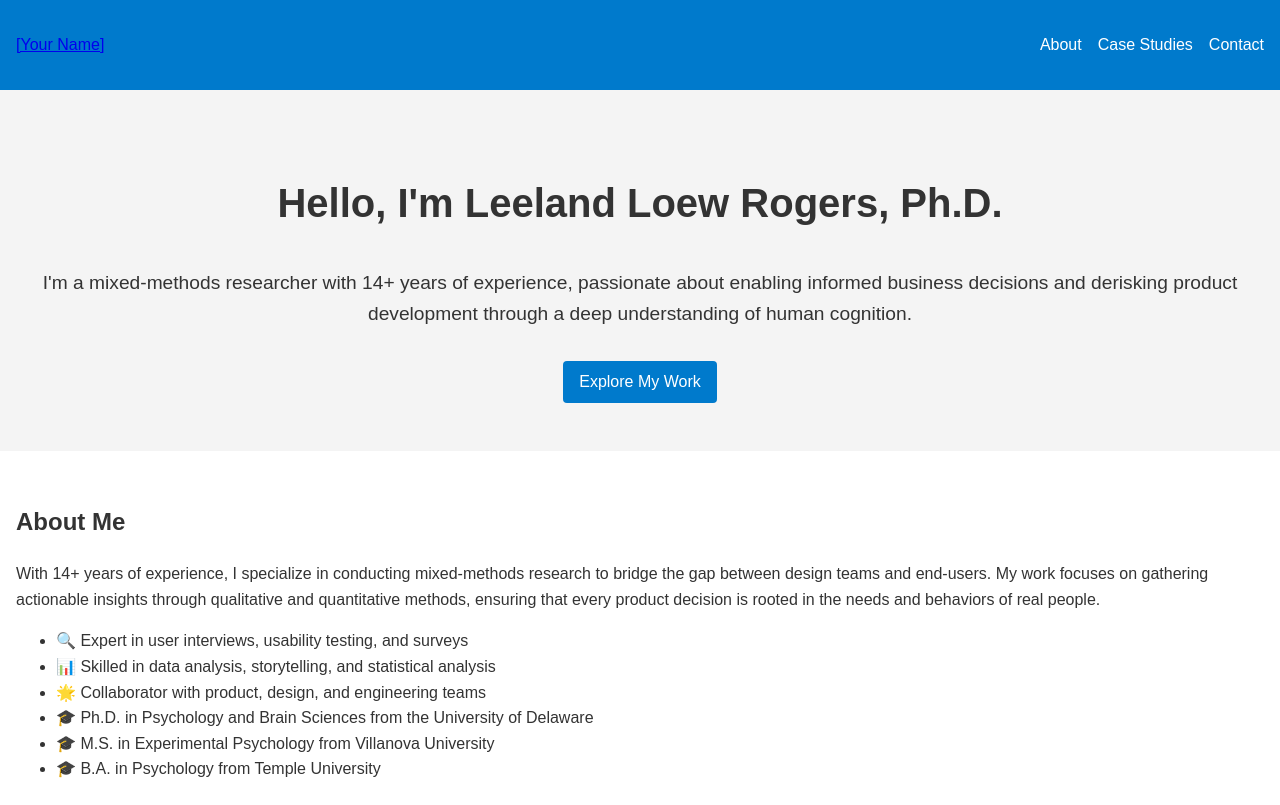
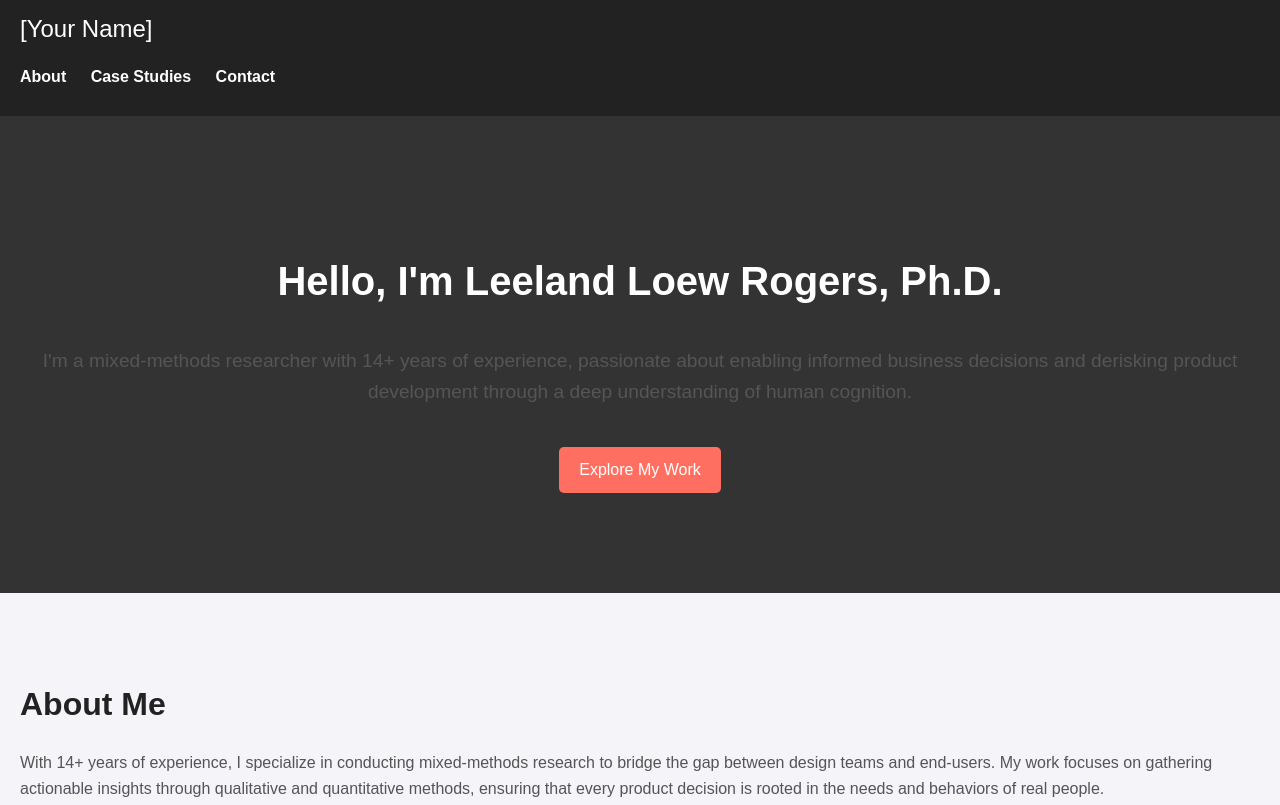
Before and after one commit to LeeLoew/ux-portfolio, a plain HTML site: page index.html in a window 1280 px wide. Shown: the top 805 px of the page. Drawn offline with Linux system fonts and the light colour scheme.

Commit message:
Update styles.css

```diff
--- a/assets/css/styles.css
+++ b/assets/css/styles.css
@@ -1,85 +1,136 @@
 /* General Styles */
 body {
   font-family: 'Arial', sans-serif;
-  line-height: 1.6;
+  color: #333;
+  background-color: #f4f4f9;
   margin: 0;
   padding: 0;
-  color: #333;
+  line-height: 1.6;
 }
 
-header {
-  background: #007acc;
-  padding: 1rem;
-  color: white;
+/* Navbar Styles */
+.navbar {
+  background-color: #222;
+  color: #fff;
+  padding: 10px 20px;
 }
 
-.navbar {
-  display: flex;
-  justify-content: space-between;
-  align-items: center;
+.navbar .logo a {
+  color: #fff;
+  text-decoration: none;
+  font-size: 1.5em;
 }
 
 .nav-links {
   list-style: none;
-  display: flex;
-  gap: 1rem;
+  padding: 0;
+}
+
+.nav-links li {
+  display: inline;
+  margin-right: 20px;
 }
 
 .nav-links a {
-  color: white;
+  color: #fff;
+  text-decoration: none;
+  font-weight: bold;
+}
+
+.nav-links a:hover {
+  color: #f4f4f9;
+}
+
+/* Hero Section */
+.hero-section {
+  background-color: #333;
+  color: #fff;
+  padding: 100px 20px;
+  text-align: center;
+}
+
+.hero-section h1 {
+  font-size: 2.5em;
+}
+
+.hero-section p {
+  font-size: 1.2em;
+}
+
+.btn {
+  background-color: #ff6f61;
+  color: #fff;
+  padding: 10px 20px;
+  text-decoration: none;
+  border-radius: 5px;
+  display: inline-block;
+  margin-top: 20px;
+}
+
+.btn:hover {
+  background-color: #ff3b2f;
+}
+
+/* Section Styles */
+section {
+  padding: 60px 20px;
+}
+
+h2 {
+  color: #222;
+  font-size: 2em;
+  margin-bottom: 20px;
+}
+
+p, ul {
+  color: #555;
+}
+
+ul {
+  list-style: none;
+  padding: 0;
+}
+
+ul li {
+  margin-bottom: 10px;
+}
+
+/* Tools Grid */
+.tools-grid {
+  display: grid;
+  grid-template-columns: repeat(auto-fit, minmax(150px, 1fr));
+  gap: 20px;
+}
+
+.tool {
+  background-color: #fff;
+  border: 1px solid #ddd;
+  padding: 20px;
+  text-align: center;
+  border-radius: 5px;
+}
+
+/* Testimonials */
+.testimonial {
+  background-color: #f9f9f9;
+  border-left: 5px solid #ff6f61;
+  padding: 20px;
+  margin-bottom: 20px;
+}
+
+/* Footer */
+footer {
+  background-color: #222;
+  color: #fff;
+  text-align: center;
+  padding: 20px 0;
+}
+
+footer a {
+  color: #ff6f61;
   text-decoration: none;
 }
 
-.hero-section {
-  text-align: center;
-  padding: 3rem 1rem;
-  background: #f4f4f4;
+footer a:hover {
+  color: #ff3b2f;
 }
-
-.hero-section h1 {
-  font-size: 2.5rem;
-}
-
-.hero-section p {
-  margin: 1rem 0;
-  font-size: 1.2rem;
-}
-
-.btn {
-  display: inline-block;
-  background: #007acc;
-  color: white;
-  padding: 0.5rem 1rem;
-  border-radius: 4px;
-  text-decoration: none;
-  margin-top: 1rem;
-}
-
-.btn:hover {
-  background: #005b99;
-}
-
-section {
-  padding: 2rem 1rem;
-}
-
-footer {
-  text-align: center;
-  padding: 1rem;
-  background: #333;
-  color: white;
-}
-
-.testimonial {
-  background: #f9f9f9;
-  padding: 1rem;
-  border-left: 4px solid #007acc;
-  margin-bottom: 1rem;
-}
-
-.tools-grid {
-  display: grid;
-  grid-template-columns: repeat(auto-fit, minmax(150px, 1fr));
-  gap: 1rem;
-  text-align: center;
-}
```
